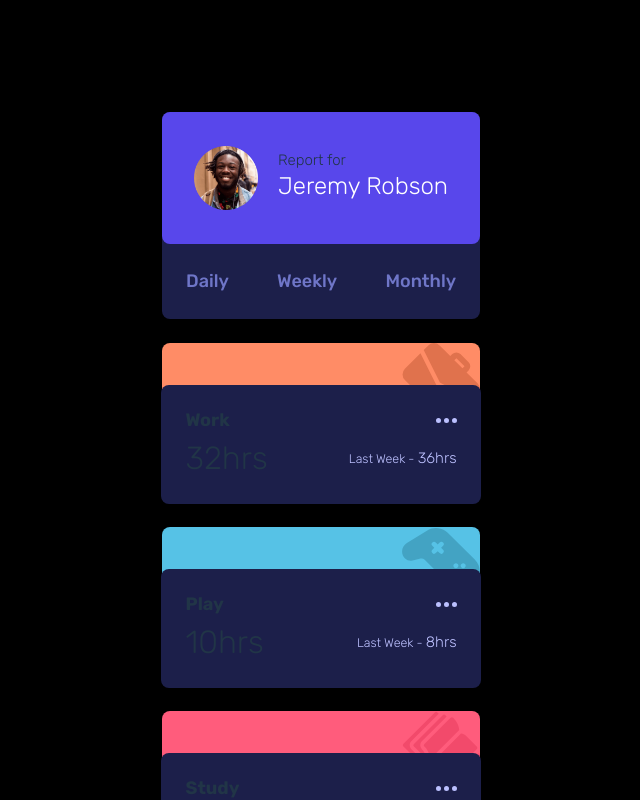
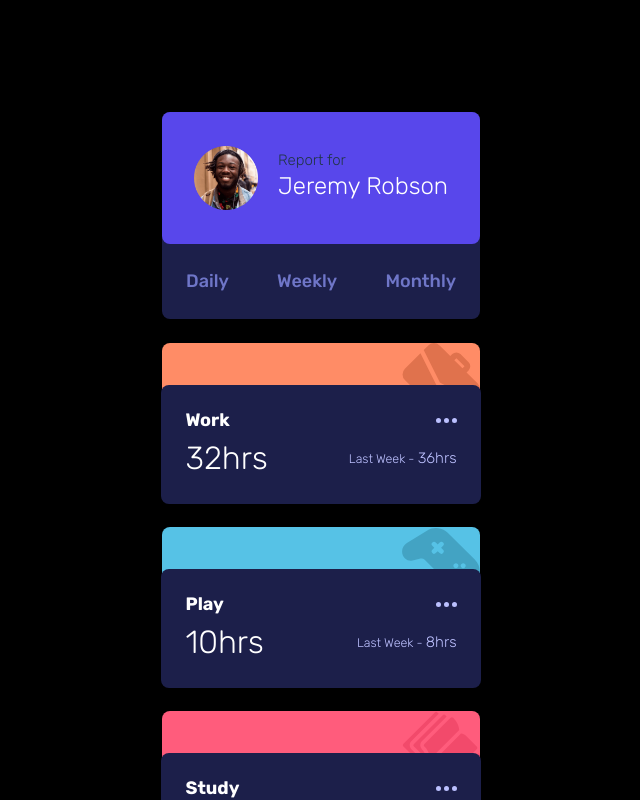
Before and after one commit to MitaliShah/time-tracking-dashboard, a React (Vite) app: page / in a window 1280 px wide. Shown: the top 800 px of the page, without its empty margins (319-959 px from the left). Built offline with nearby package versions, Linux system fonts and the light colour scheme.

Commit message:
Edge browser color issur fix for current hours and title

```diff
--- a/src/components/Cards.jsx
+++ b/src/components/Cards.jsx
@@ -102,7 +102,7 @@ const ContentDiv = styled.div`
 
 const Title = styled.h2`
   font-size: 18px;
-
+  color: var(--white);
   @media (min-width: 1440px) {
     margin-bottom: 24px;
     font-weight: 500;
@@ -141,6 +141,7 @@ const SVG = styled.img`
 const CurrentHrs = styled.span`
   font-size: 32px;
   font-weight: 300;
+  color: var(--white);
   @media (min-width: 1440px) {
     font-size: 56px;
   }
```
